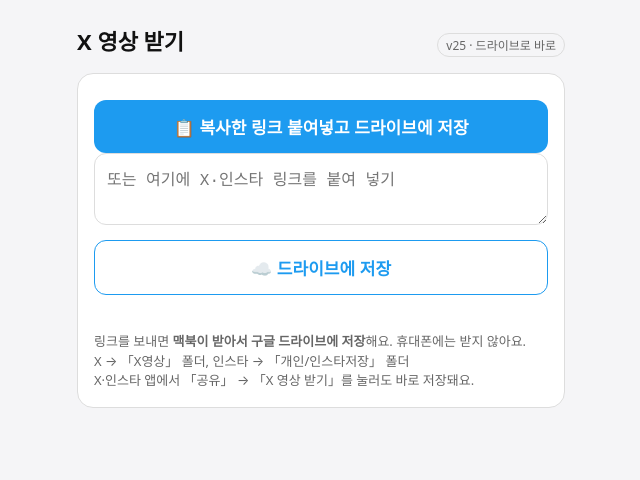
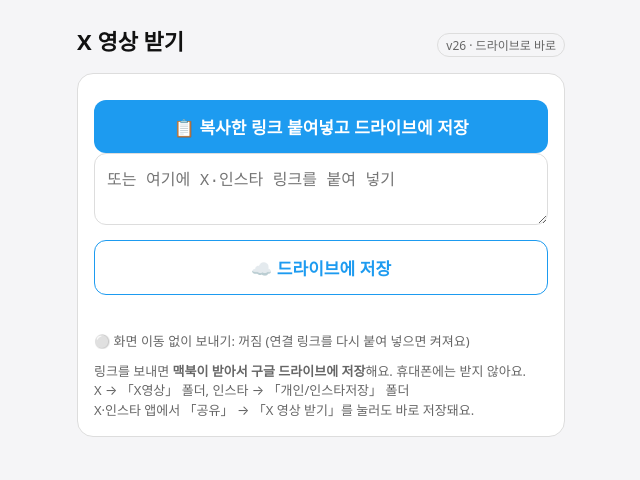
Before and after one commit to zzloudzz98-hue/xdown, a plain HTML site: page index.html in a window 1280 px wide. Shown: the whole page, without its empty margins (319-959 px from the left). Drawn offline with Linux system fonts and the light colour scheme.

Commit message:
v26: 화면 이동 없이 보내기 켜짐/꺼짐 표시
Co-Authored-By: Claude Opus 5.5 <noreply@anthropic.com>

```diff
--- a/index.html
+++ b/index.html
@@ -31,12 +31,13 @@
 </head>
 <body>
 <main>
-  <h1>X 영상 받기 <span class="ver">v25 · 드라이브로 바로</span></h1>
+  <h1>X 영상 받기 <span class="ver">v26 · 드라이브로 바로</span></h1>
   <div class="card">
     <button class="primary" id="pasteBtn">📋 복사한 링크 붙여넣고 드라이브에 저장</button>
     <textarea id="input" placeholder="또는 여기에 X·인스타 링크를 붙여 넣기"></textarea>
     <button class="ghost" id="sendBtn">☁️ 드라이브에 저장</button>
     <div id="msg"></div>
+    <div class="hint" id="mode"></div>
     <div class="hint">링크를 보내면 <b>맥북이 받아서 구글 드라이브에 저장</b>해요. 휴대폰에는 받지 않아요.<br>
       X → 「X영상」 폴더, 인스타 → 「개인/인스타저장」 폴더<br>
       X·인스타 앱에서 「공유」 → 「X 영상 받기」를 눌러도 바로 저장돼요.</div>
@@ -64,6 +65,7 @@ function setup(src) {
       $('listBtn').href = url; $('listBtn').hidden = false;
       const pend = localStorage.getItem(PKEY);
       if (pend) { localStorage.removeItem(PKEY); setTimeout(() => go(pend), 800); }
+      try { showMode(); } catch {}
       return true;
     }
   } catch {}
@@ -100,8 +102,10 @@ function go(text) {
     })
     .catch(() => { location.href = e + (e.includes('?') ? '&' : '?') + 'share=' + encodeURIComponent(link); });
 }
+function showMode() { $('mode').textContent = post() ? '🟢 화면 이동 없이 보내기: 켜짐' : '⚪ 화면 이동 없이 보내기: 꺼짐 (연결 링크를 다시 붙여 넣으면 켜져요)'; }
 function post() { try { return JSON.parse(localStorage.getItem(QKEY)); } catch { return null; } }
 let launchedByShare = false;
+showMode();
 
 $('pasteBtn').onclick = async () => {
   try { const t = await navigator.clipboard.readText(); $('input').value = t; go(t); }
```
